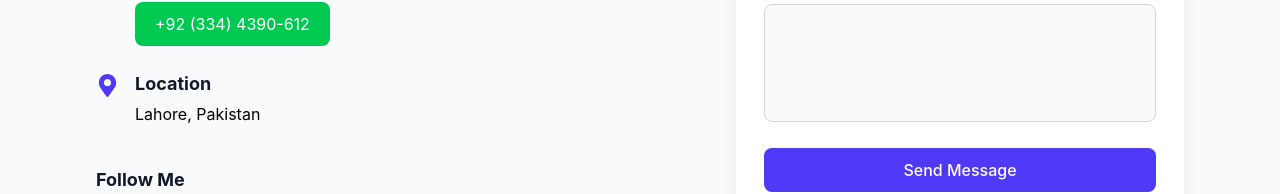
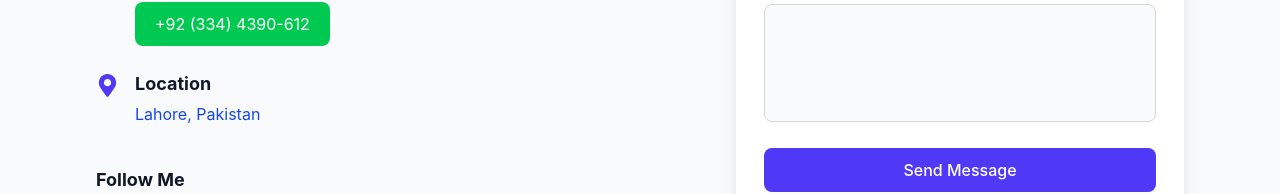
Before and after one commit to AtherSultan/Portfolio, a React (Vite) app: page / in a window 1280 px wide. Shown: the part 4724-4918 px from the top of the page. Built offline with nearby package versions, Linux system fonts and the light colour scheme.

Commit message:
Update contact section

```diff
--- a/src/component/Contact.jsx
+++ b/src/component/Contact.jsx
@@ -96,13 +96,13 @@ const Contact = () => {
 
               {/* Location */}
               <div className="flex items-start">
-                <div className="text-indigo-600 dark:text-indigo-400 mt-1 mr-4">
+                <div className="text-indigo-600 text-blue-700 dark:text-indigo-400 mt-1 mr-4">
                   <FaMapMarkerAlt size={23} />
                 </div>
 
                 <div>
                   <h4 className="font-bold text-lg mb-1">Location</h4>
-                  <p className="text-black dark:text-gray-400">
+                  <p className="text-blue-700 dark:text-gray-400">
                     Lahore, Pakistan
                   </p>
                 </div>
```
